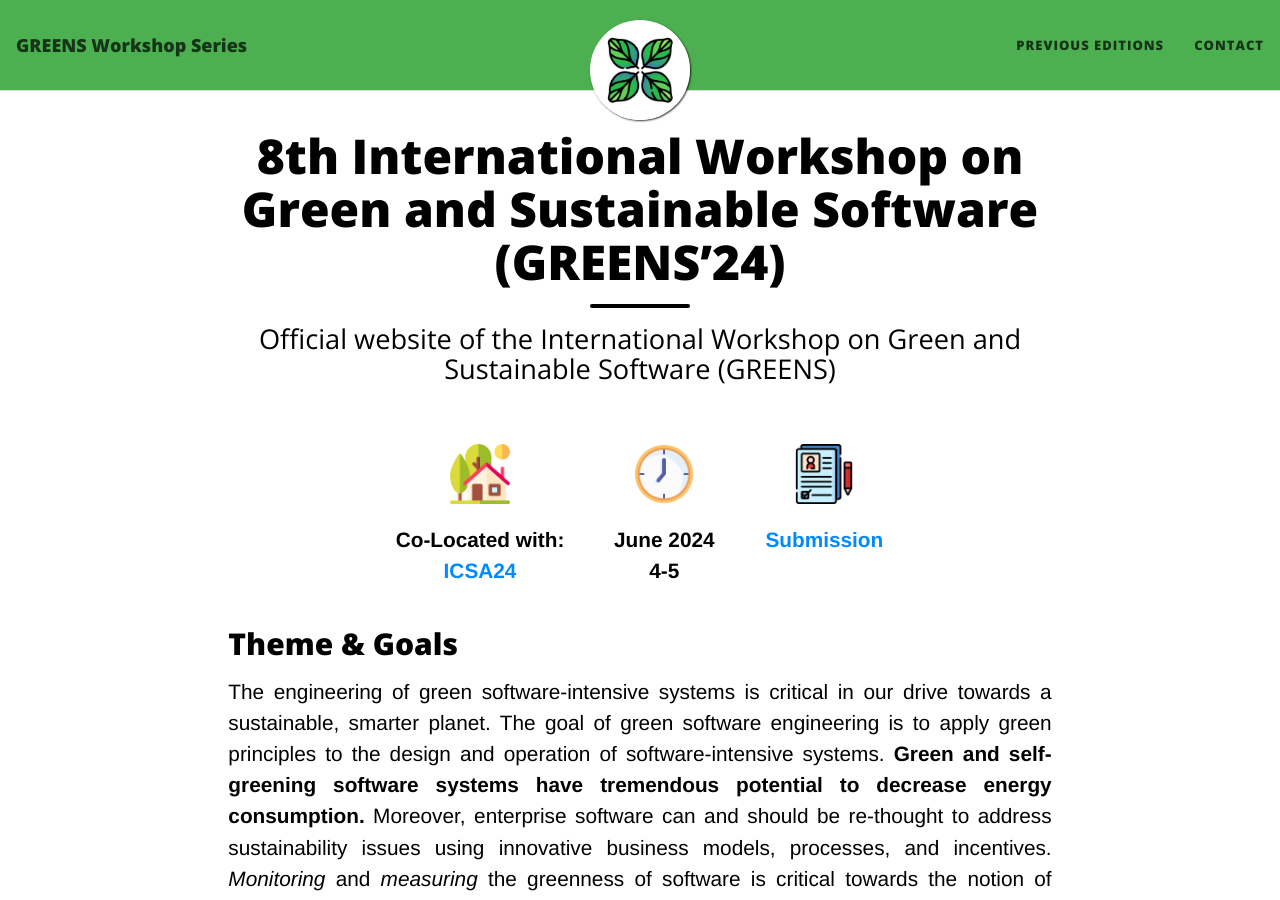
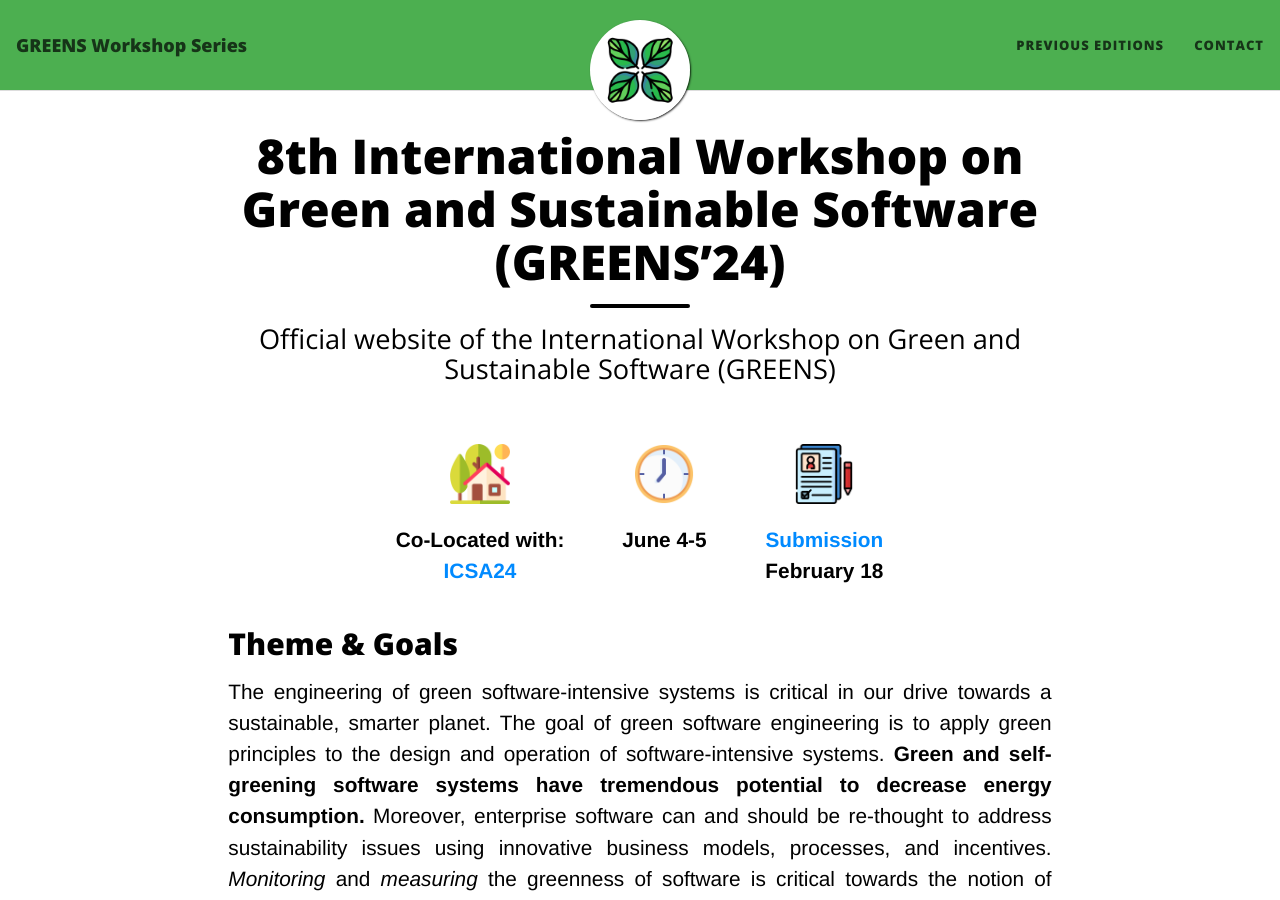
Before and after one commit to greensworkshop/greensworkshop.github.io, a Jekyll site: the page built from index.html, in a window 1280 px wide and 900 px high. Built offline with Jekyll 4.4.1, drawn with Linux system fonts in a browser that asks for light colours; nearby versions of some CDN libraries; the list of posts is cut into pages by our own code.

Commit message:
adding submission date

```diff
--- a/index.html
+++ b/index.html
@@ -10,11 +10,12 @@ subtitle: Official website of the International Workshop on Green and Sustainabl
   </div>
   <div class="info-block">
     <img class="info-img" src="/img/clock.png" alt="date">
-    <b class="info-block-text">June 2024</b><b class="info-block-text">4-5</b>
+    <b class="info-block-text">June 4-5</b>
   </div>
   <div class="info-block">
     <img class="info-img" src="/img/registration.png" alt="registration">
 	<b><a class="info-block-text" href="https://easychair.org/my/conference?conf=greens2024">Submission</a></b>
+	<b>February 18</b>
   </div>
 </div>
 <!--
```
